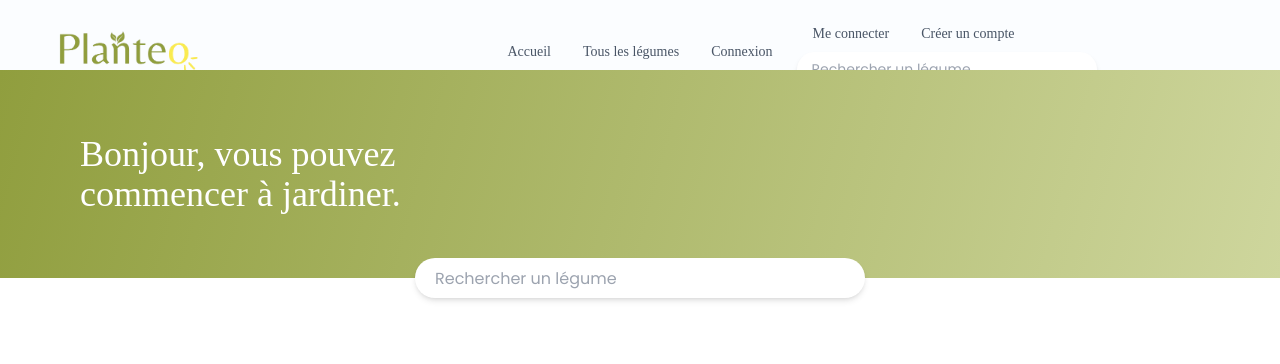
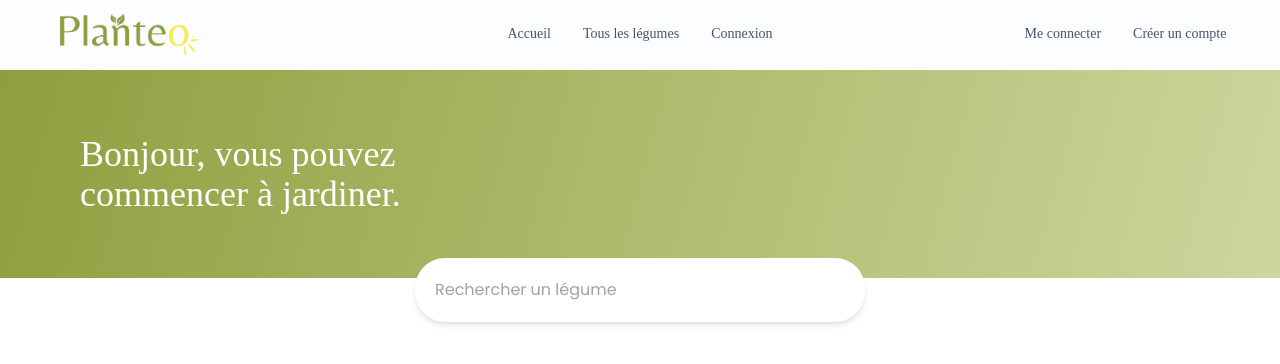
Before and after one commit to Smophmie/planteo-front, a React (Vite) app: page / in a window 1280 px wide. Shown: the top 364 px of the page. Built offline with nearby package versions, Linux system fonts and the light colour scheme; a web font is replaced by a local one.

Commit message:
suppression searchbar header et ajout bouton deconnexion

```diff
--- a/src/assets/css/header.css
+++ b/src/assets/css/header.css
@@ -9,7 +9,7 @@
     color: #495566;
 }
 
-h1, header a {
+h1, header a, header button {
     font-family: "Belleza";
 }
 
@@ -23,13 +23,3 @@ header {
 .logo {
     height: 50px;
 }
-
-.searchbar {
-    width: 300px;
-    padding: 15px;
-    height: 35px;
-    border-radius: 30px;
-    border: none;
-    color: #D2D2D2;
-    font-family: "Poppins";
-}
--- a/src/components/Header.jsx
+++ b/src/components/Header.jsx
@@ -1,6 +1,7 @@
 import React, { useState, useEffect } from 'react';
 import { Link, useNavigate } from 'react-router-dom';
 import "../assets/css/header.css" ;
+import axios from 'axios';
 
 const navLinks = [
     { href: '/', name: "Accueil" },
@@ -15,6 +16,29 @@ const navLinksConnected = [
 ]
 
 function Header({ isAuthenticated, onLogout }) {
+
+    const navigate = useNavigate();
+
+    const handleLogout = async () => {
+        console.log('Déconnexion en cours...');
+        try {
+          const token = localStorage.getItem('token');
+          if (token) {
+            const config = {
+              headers: {
+                Authorization: `Bearer ${token}`
+              }
+            };
+            await axios.post('http://localhost:8000/api/logout', {}, config);
+            localStorage.removeItem('token');
+            onLogout();
+            navigate('/');
+          }
+        } catch (error) {
+          console.error('Erreur lors de la déconnexion', error);
+        }
+      };
+
     return (
         <>
         <header>
@@ -45,13 +69,13 @@ function Header({ isAuthenticated, onLogout }) {
                         {isAuthenticated && navLinksConnected.map( navLink => <li><a href={navLink.href} key = {navLink.name}>{navLink.name}</a></li>)}
 
                         {/* {isAuthenticated && isAdmin && <li><Link to="/all-users" className="">Tous les utilisateurs</Link></li>} */}
-                        {/* {isAuthenticated && (
+                        {isAuthenticated && (
                             <li>
                             <button onClick={handleLogout} className="">
                                 Me déconnecter
                             </button>
                             </li>
-                        )} */}
+                        )}
                         {!isAuthenticated && <li><Link to="/login" className="">Me connecter</Link></li>}
                         {!isAuthenticated && <li><Link to="/register" className="">Créer un compte</Link></li>}
                         </ul>
@@ -72,20 +96,15 @@ function Header({ isAuthenticated, onLogout }) {
                     </div>
                     <div className="navbar-end">
                     <ul className="menu menu-horizontal px-1">
-                        {/* {isAuthenticated && (
+                        {isAuthenticated && (
                         <li>
                             <button onClick={handleLogout} className="">
                             Me déconnecter
                             </button>
                         </li>
-                        )} */}
+                        )}
                         {!isAuthenticated && <li><Link to="/login" className="">Me connecter</Link></li>}
                         {!isAuthenticated && <li><Link to="/register" className="">Créer un compte</Link></li>}
-                        <input
-                            type="search"
-                            placeholder="Rechercher un légume"
-                            className="searchbar shadow-md"
-                        ></input>
                     </ul>
                     </div>
                 </div>
--- a/src/index.css
+++ b/src/index.css
@@ -19,10 +19,9 @@ h1 {
 }
 
 .hero .searchbar {
-    width: 25%;
+    /* width: 25%; */
     border-radius: 30px;
     padding: 20px;
     color: #D2D2D2;
-    font-family: "Poppins";
     font-size: medium;
 }
```
